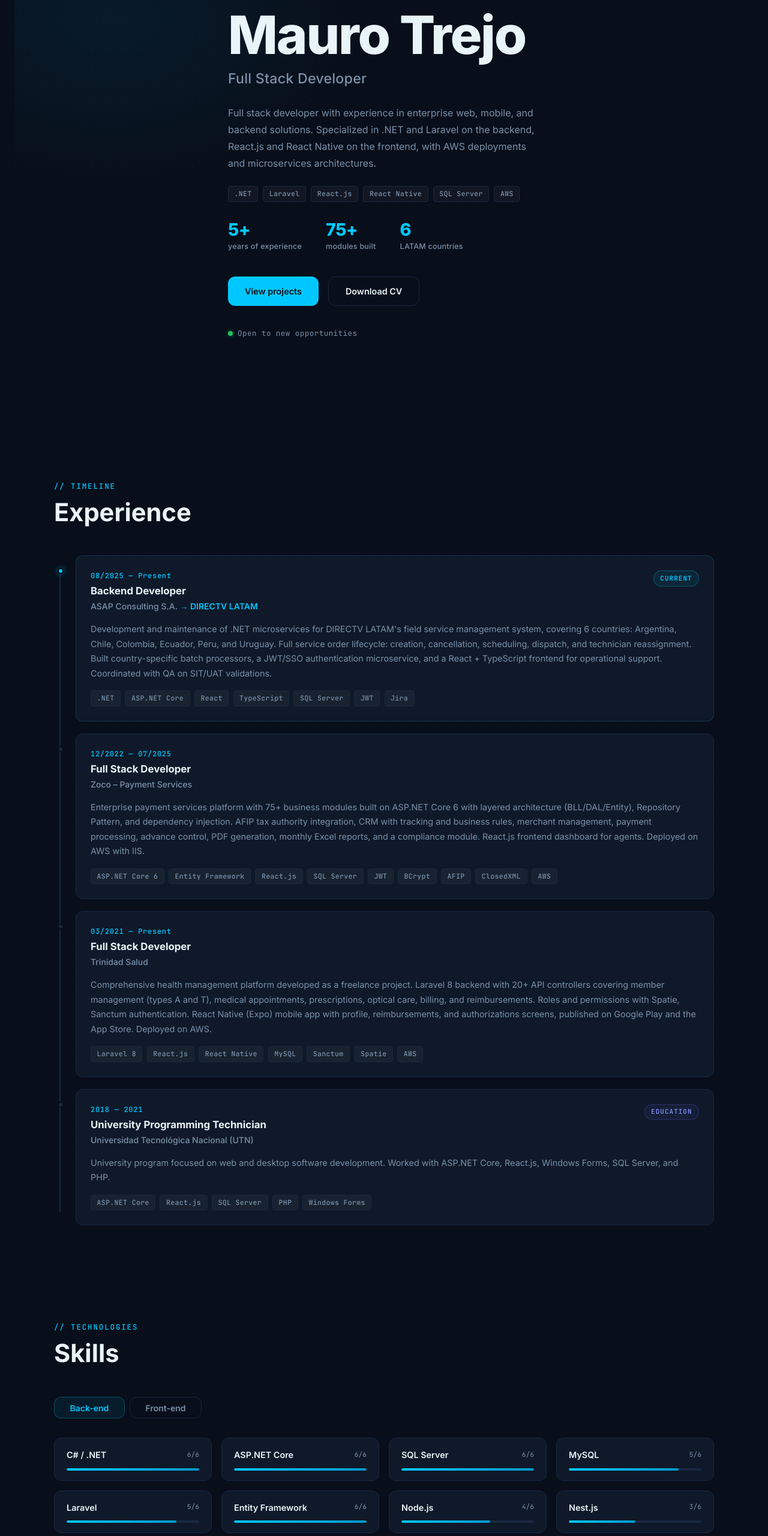
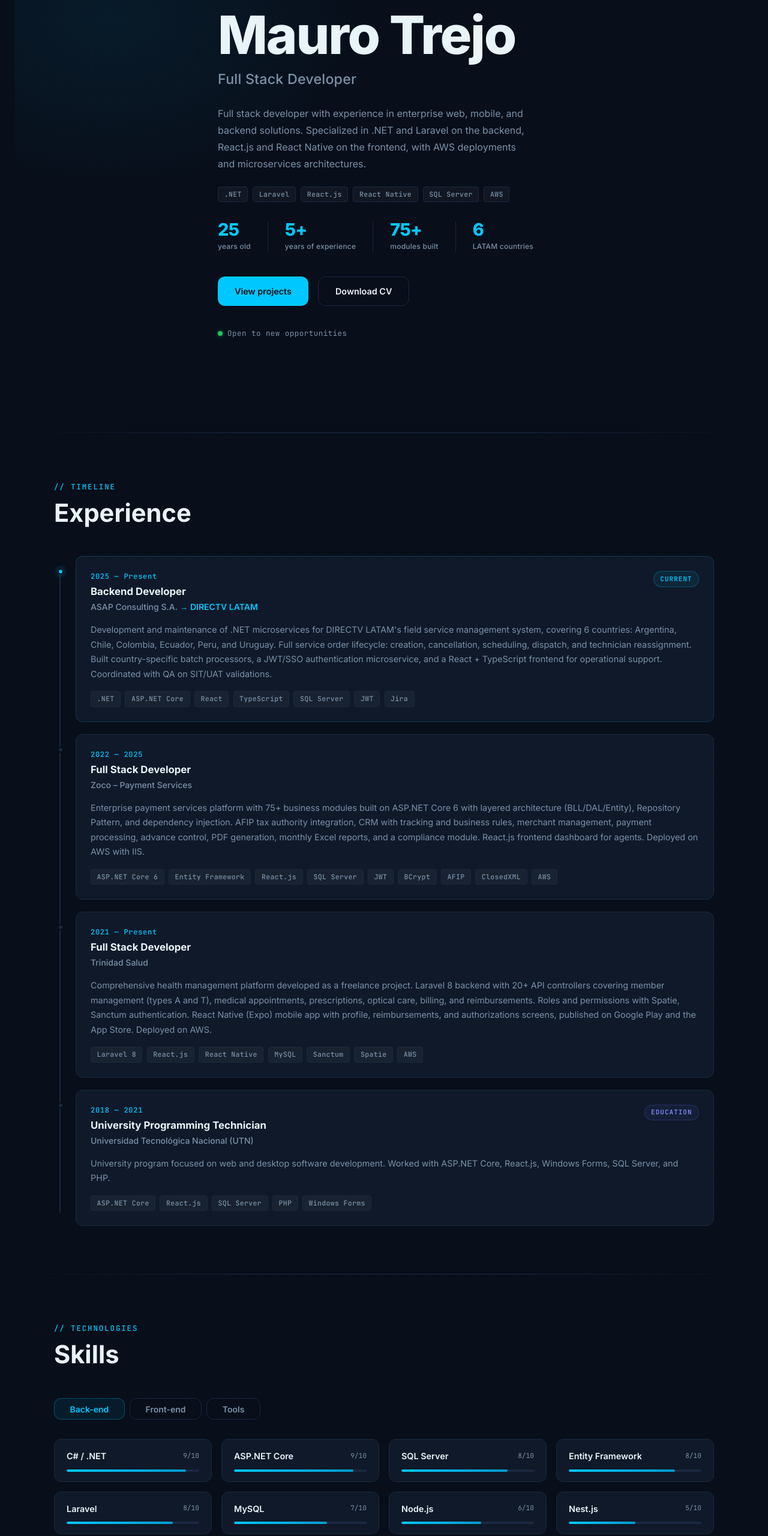
Before and after one commit to Mauro3jo/Portafolio, a React (Create React App) app in the folder portfolio/: page /projects in a window 1280 px wide. Shown: the part 239-2800 px from the top of the page at 60% size. Built offline with nearby package versions, Linux system fonts and the light colour scheme.

Commit message:
correcciones

```diff
--- a/portfolio/src/App.js
+++ b/portfolio/src/App.js
@@ -10,11 +10,20 @@ import { getInitialLanguage, LANGUAGE_STORAGE_KEY } from "./i18n/language.js";
 
 const App = () => {
   const [language, setLanguage] = useState(getInitialLanguage);
+  const [showScrollTop, setShowScrollTop] = useState(false);
 
   useEffect(() => {
     if (typeof window === "undefined") return;
     window.localStorage.setItem(LANGUAGE_STORAGE_KEY, language);
   }, [language]);
+
+  useEffect(() => {
+    const onScroll = () => setShowScrollTop(window.scrollY > 400);
+    window.addEventListener("scroll", onScroll);
+    return () => window.removeEventListener("scroll", onScroll);
+  }, []);
+
+  const scrollToTop = () => window.scrollTo({ top: 0, behavior: "smooth" });
 
   return (
     <>
@@ -23,19 +32,40 @@ const App = () => {
         <section id="about">
           <Hero language={language} />
         </section>
+
+        <hr className="section-divider" />
+
         <section id="experience">
           <Experience language={language} />
         </section>
+
+        <hr className="section-divider" />
+
         <section id="skills">
           <Skills language={language} />
         </section>
+
+        <hr className="section-divider" />
+
         <section id="projects">
           <Projects language={language} />
         </section>
+
+        <hr className="section-divider" />
+
         <section id="contact">
           <Contact language={language} />
         </section>
       </main>
+
+      <button
+        type="button"
+        className={`scroll-top ${showScrollTop ? "scroll-top--visible" : ""}`}
+        onClick={scrollToTop}
+        aria-label={language === "en" ? "Back to top" : "Volver arriba"}
+      >
+        ↑
+      </button>
     </>
   );
 };
--- a/portfolio/src/experience/experienceData.js
+++ b/portfolio/src/experience/experienceData.js
@@ -5,7 +5,7 @@ const experienceData = {
       role: "Backend Developer",
       company: "ASAP Consulting S.A.",
       client: "DIRECTV LATAM",
-      period: "08/2025 — Actualidad",
+      period: "2025 — Actualidad",
       current: true,
       isEducation: false,
       description:
@@ -17,7 +17,7 @@ const experienceData = {
       role: "Full Stack Developer",
       company: "Zoco – Servicios de Pago",
       client: null,
-      period: "12/2022 — 07/2025",
+      period: "2022 — 2025",
       current: false,
       isEducation: false,
       description:
@@ -29,7 +29,7 @@ const experienceData = {
       role: "Full Stack Developer",
       company: "Trinidad Salud",
       client: null,
-      period: "03/2021 — Actualidad",
+      period: "2021 — Actualidad",
       current: false,
       isEducation: false,
       description:
@@ -55,7 +55,7 @@ const experienceData = {
       role: "Backend Developer",
       company: "ASAP Consulting S.A.",
       client: "DIRECTV LATAM",
-      period: "08/2025 — Present",
+      period: "2025 — Present",
       current: true,
       isEducation: false,
       description:
@@ -67,7 +67,7 @@ const experienceData = {
       role: "Full Stack Developer",
       company: "Zoco – Payment Services",
       client: null,
-      period: "12/2022 — 07/2025",
+      period: "2022 — 2025",
       current: false,
       isEducation: false,
       description:
@@ -79,7 +79,7 @@ const experienceData = {
       role: "Full Stack Developer",
       company: "Trinidad Salud",
       client: null,
-      period: "03/2021 — Present",
+      period: "2021 — Present",
       current: false,
       isEducation: false,
       description:
--- a/portfolio/src/hero/Hero.js
+++ b/portfolio/src/hero/Hero.js
@@ -1,5 +1,16 @@
 import React from "react";
 import "../styles/hero.css";
+
+const getAge = () => {
+  const today = new Date();
+  const birthday = new Date(2000, 1, 3); // 3 feb 2000
+  let age = today.getFullYear() - birthday.getFullYear();
+  const hasHadBirthdayThisYear =
+    today.getMonth() > birthday.getMonth() ||
+    (today.getMonth() === birthday.getMonth() && today.getDate() >= birthday.getDate());
+  if (!hasHadBirthdayThisYear) age -= 1;
+  return age;
+};
 
 const heroCopy = {
   es: {
@@ -32,6 +43,7 @@ const heroCopy = {
 
 const Hero = ({ language = "es" }) => {
   const copy = heroCopy[language] || heroCopy.es;
+  const age = getAge();
 
   return (
     <div className="hero">
@@ -49,6 +61,10 @@ const Hero = ({ language = "es" }) => {
         </div>
 
         <div className="hero__stats" aria-label="Stats">
+          <div className="hero__stat">
+            <span className="hero__stat-value">{age}</span>
+            <span className="hero__stat-label">{language === "en" ? "years old" : "años"}</span>
+          </div>
           {copy.stats.map((stat) => (
             <div key={stat.label} className="hero__stat">
               <span className="hero__stat-value">{stat.value}</span>
--- a/portfolio/src/projects/projectsData.js
+++ b/portfolio/src/projects/projectsData.js
@@ -21,15 +21,16 @@ const localizedProjects = {
   es: {
     1: {
       title: "Zoco – Servicios de Pago",
-      stack: ["ASP.NET Core 6", "Entity Framework", "React.js", "SQL Server", "AWS"],
+      stack: ["ASP.NET Core 6", "React.js", "React Native", "Python", "WinForms", "SQL Server", "AWS"],
       description: (
         <p>
-          Plataforma empresarial de servicios de pago con más de <strong>75 módulos de negocio</strong> en{" "}
-          <strong>ASP.NET Core 6</strong>, arquitectura por capas (BLL/DAL/Entity), Repository Pattern e inyección de
-          dependencias. Incluye integración con <strong>AFIP</strong>, CRM con seguimiento y reglas de negocio,
-          gestión de comercios, procesamiento de pagos, control de anticipos, generación de PDF, reportes Excel y
-          módulo de compliance. Frontend con <strong>React.js</strong> para dashboard de agentes. Despliegue en{" "}
-          <strong>AWS</strong> con IIS.
+          Ecosistema completo de servicios de pago: plataforma web en <strong>ASP.NET Core 6</strong> con más de 75
+          módulos de negocio (CRM, compliance, gestión de comercios, procesamiento de pagos, integración con{" "}
+          <strong>AFIP</strong>, reportes y monitoreo); dashboard en <strong>React.js</strong>; app móvil en{" "}
+          <strong>React Native</strong> con notificaciones en background; herramienta de escritorio en{" "}
+          <strong>WinForms</strong> para carga y gestión de datos; y sistema de automatización de backoffice
+          financiero en <strong>Python</strong> y <strong>.NET 8</strong> para procesamiento de archivos Excel con
+          lógica por tarjeta (Visa, Mastercard, Maestro) e integración de macros.
         </p>
       ),
     },
@@ -51,10 +52,10 @@ const localizedProjects = {
       stack: [".NET", "ASP.NET Core", "React", "TypeScript", "SQL Server"],
       description: (
         <p>
-          Sistema de gestión de campo para <strong>DIRECTV LATAM</strong> con cobertura en 6 países (AR, CL, CO, EC,
-          PE, UY). Arquitectura de <strong>microservicios en .NET</strong> para el ciclo completo de órdenes de
-          servicio: creación, cancelación, programación, despacho y reasignación de técnicos. Procesos batch con
-          lógica por país, microservicio de autenticación <strong>JWT/SSO</strong> y frontend en{" "}
+          Sistema de gestión de campo para <strong>DIRECTV LATAM</strong> con cobertura en 6 países. Arquitectura
+          de <strong>microservicios en .NET</strong> para el ciclo completo de órdenes de servicio: creación,
+          cancelación, programación, despacho y reasignación de técnicos. Procesos batch con lógica por país,
+          microservicio de autenticación <strong>JWT/SSO</strong> y frontend en{" "}
           <strong>React + TypeScript</strong> para soporte operativo.
         </p>
       ),
@@ -63,14 +64,15 @@ const localizedProjects = {
   en: {
     1: {
       title: "Zoco – Payment Services",
-      stack: ["ASP.NET Core 6", "Entity Framework", "React.js", "SQL Server", "AWS"],
+      stack: ["ASP.NET Core 6", "React.js", "React Native", "Python", "WinForms", "SQL Server", "AWS"],
       description: (
         <p>
-          Enterprise payment services platform with <strong>75+ business modules</strong> built on{" "}
-          <strong>ASP.NET Core 6</strong> with layered architecture (BLL/DAL/Entity), Repository Pattern, and
-          dependency injection. Includes <strong>AFIP</strong> tax authority integration, CRM with business rules and
-          tracking, merchant management, payment processing, advance control, PDF generation, Excel reports, and a
-          compliance module. <strong>React.js</strong> agent dashboard. Deployed on <strong>AWS</strong> with IIS.
+          Full payment services ecosystem: web platform on <strong>ASP.NET Core 6</strong> with 75+ business modules
+          (CRM, compliance, merchant management, payment processing, <strong>AFIP</strong> integration, reports, and
+          monitoring); <strong>React.js</strong> dashboard; <strong>React Native</strong> mobile app with background
+          notifications; <strong>WinForms</strong> desktop tool for data upload and management; and a financial
+          backoffice automation system in <strong>Python</strong> and <strong>.NET 8</strong> for Excel processing
+          with per-card logic (Visa, Mastercard, Maestro) and macro integration.
         </p>
       ),
     },
@@ -92,11 +94,11 @@ const localizedProjects = {
       stack: [".NET", "ASP.NET Core", "React", "TypeScript", "SQL Server"],
       description: (
         <p>
-          Field service management system for <strong>DIRECTV LATAM</strong> covering 6 countries (AR, CL, CO, EC,
-          PE, UY). <strong>.NET microservices</strong> architecture for full service order lifecycle: creation,
-          cancellation, scheduling, dispatch, and technician reassignment. Country-specific batch processors, a{" "}
-          <strong>JWT/SSO</strong> authentication microservice, and a <strong>React + TypeScript</strong> frontend for
-          operational support.
+          Field service management system for <strong>DIRECTV LATAM</strong> covering 6 countries. <strong>.NET
+          microservices</strong> architecture for the full service order lifecycle: creation, cancellation,
+          scheduling, dispatch, and technician reassignment. Country-specific batch processors, a{" "}
+          <strong>JWT/SSO</strong> authentication microservice, and a <strong>React + TypeScript</strong> frontend
+          for operational support.
         </p>
       ),
     },
--- a/portfolio/src/skills/Skills.js
+++ b/portfolio/src/skills/Skills.js
@@ -1,6 +1,8 @@
 import React, { useState } from "react";
 import skills from "./skillsData";
 import "../styles/skillsMenu.css";
+
+const MAX_LEVEL = 10;
 
 const sectionTitles = {
   es: { label: "// TECNOLOGÍAS", title: "Skills" },
@@ -8,8 +10,8 @@ const sectionTitles = {
 };
 
 const categoryLabels = {
-  es: { 1: "Back-end", 2: "Front-end" },
-  en: { 1: "Back-end", 2: "Front-end" },
+  es: { 1: "Back-end", 2: "Front-end", 3: "Herramientas" },
+  en: { 1: "Back-end", 2: "Front-end", 3: "Tools" },
 };
 
 const Skills = ({ language = "es" }) => {
@@ -45,12 +47,12 @@ const Skills = ({ language = "es" }) => {
           <div key={skill.title} className="skill-card">
             <div className="skill-card__info">
               <span className="skill-card__name">{skill.title}</span>
-              <span className="skill-card__level">{skill.level}/6</span>
+              <span className="skill-card__level">{skill.level}/{MAX_LEVEL}</span>
             </div>
             <div className="skill-card__bar">
               <div
                 className="skill-card__fill"
-                style={{ width: `${Math.round((skill.level / 6) * 100)}%` }}
+                style={{ width: `${(skill.level / MAX_LEVEL) * 100}%` }}
               ></div>
             </div>
           </div>
--- a/portfolio/src/skills/skillsData.js
+++ b/portfolio/src/skills/skillsData.js
@@ -1,26 +1,35 @@
 const skills = {
   1: [
-    { title: "C# / .NET", level: 6 },
-    { title: "ASP.NET Core", level: 6 },
-    { title: "SQL Server", level: 6 },
-    { title: "MySQL", level: 5 },
-    { title: "Laravel", level: 5 },
-    { title: "Entity Framework", level: 6 },
-    { title: "Node.js", level: 4 },
-    { title: "Nest.js", level: 3 },
-    { title: "Git", level: 6 },
-    { title: "Docker", level: 3 },
-    { title: "AWS", level: 4 },
+    { title: "C# / .NET", level: 9 },
+    { title: "ASP.NET Core", level: 9 },
+    { title: "SQL Server", level: 8 },
+    { title: "Entity Framework", level: 8 },
+    { title: "Laravel", level: 8 },
+    { title: "MySQL", level: 7 },
+    { title: "Node.js", level: 6 },
+    { title: "Nest.js", level: 5 },
+    { title: "Python", level: 5 },
   ],
   2: [
-    { title: "React.js", level: 6 },
-    { title: "JavaScript", level: 6 },
-    { title: "TypeScript", level: 5 },
-    { title: "React Native", level: 5 },
-    { title: "Next.js", level: 4 },
-    { title: "HTML5", level: 6 },
-    { title: "CSS3", level: 4 },
-    { title: "Bootstrap", level: 4 },
+    { title: "React.js", level: 9 },
+    { title: "JavaScript", level: 9 },
+    { title: "TypeScript", level: 7 },
+    { title: "React Native", level: 8 },
+    { title: "HTML5", level: 9 },
+    { title: "CSS3", level: 7 },
+    { title: "Next.js", level: 6 },
+    { title: "Bootstrap", level: 7 },
+  ],
+  3: [
+    { title: "Git", level: 9 },
+    { title: "AWS", level: 6 },
+    { title: "Docker", level: 5 },
+    { title: "IIS / Windows Server", level: 7 },
+    { title: "Jira", level: 7 },
+    { title: "REST APIs", level: 9 },
+    { title: "Microservicios", level: 7 },
+    { title: "SOLID", level: 8 },
+    { title: "Repository Pattern", level: 8 },
   ],
 };
 
--- a/portfolio/src/styles/app.css
+++ b/portfolio/src/styles/app.css
@@ -121,6 +121,47 @@ section {
   letter-spacing: 0.03em;
 }
 
+/* Section divider */
+.section-divider {
+  border: none;
+  height: 1px;
+  background: linear-gradient(90deg, transparent, var(--border) 30%, var(--border) 70%, transparent);
+  margin: 0 1.5rem;
+}
+
+/* Scroll to top button */
+.scroll-top {
+  position: fixed;
+  bottom: 2rem;
+  right: 2rem;
+  width: 2.6rem;
+  height: 2.6rem;
+  border-radius: 50%;
+  background: var(--bg-card);
+  border: 1px solid var(--border);
+  color: var(--text-muted);
+  font-size: 1rem;
+  display: flex;
+  align-items: center;
+  justify-content: center;
+  cursor: pointer;
+  opacity: 0;
+  pointer-events: none;
+  transition: opacity 0.25s, border-color 0.2s, color 0.2s, transform 0.2s;
+  z-index: 50;
+}
+
+.scroll-top--visible {
+  opacity: 1;
+  pointer-events: auto;
+}
+
+.scroll-top:hover {
+  border-color: var(--accent);
+  color: var(--accent);
+  transform: translateY(-2px);
+}
+
 ::-webkit-scrollbar { width: 5px; }
 ::-webkit-scrollbar-track { background: var(--bg); }
 ::-webkit-scrollbar-thumb { background: var(--border); border-radius: 3px; }
--- a/portfolio/src/styles/hero.css
+++ b/portfolio/src/styles/hero.css
@@ -67,15 +67,26 @@
 /* Stats row */
 .hero__stats {
   display: flex;
-  gap: 2.5rem;
+  align-items: center;
+  gap: 0;
   margin-bottom: 2.5rem;
   flex-wrap: wrap;
+  row-gap: 1rem;
 }
 
 .hero__stat {
   display: flex;
   flex-direction: column;
   gap: 0.2rem;
+  padding: 0 1.75rem;
+}
+
+.hero__stat:first-child {
+  padding-left: 0;
+}
+
+.hero__stat + .hero__stat {
+  border-left: 1px solid var(--border);
 }
 
 .hero__stat-value {
@@ -87,10 +98,11 @@
 }
 
 .hero__stat-label {
-  font-size: 0.78rem;
+  font-size: 0.75rem;
   color: var(--text-muted);
   font-weight: 500;
   letter-spacing: 0.02em;
+  white-space: nowrap;
 }
 
 .hero__actions {
@@ -130,6 +142,21 @@
     padding: 2.5rem 1.5rem;
   }
 
+  .hero__stats {
+    display: grid;
+    grid-template-columns: 1fr 1fr;
+    gap: 1.25rem 0;
+  }
+
+  .hero__stat {
+    padding: 0;
+    border-left: none !important;
+  }
+
+  .hero__stat-value {
+    font-size: 1.5rem;
+  }
+
   .hero__actions {
     flex-direction: column;
     align-items: flex-start;
--- a/portfolio/src/styles/projectsMenu.css
+++ b/portfolio/src/styles/projectsMenu.css
@@ -20,21 +20,24 @@
 }
 
 .project-card__img-wrap {
-  aspect-ratio: 16 / 9;
+  height: 200px;
   overflow: hidden;
-  background: var(--border);
+  background: var(--bg-card);
+  border-bottom: 1px solid var(--border);
+  display: flex;
+  align-items: center;
+  justify-content: center;
 }
 
 .project-card__img {
   width: 100%;
   height: 100%;
-  object-fit: cover;
-  transition: transform 0.4s ease;
   display: block;
+  object-fit: contain;
 }
 
 .project-card:hover .project-card__img {
-  transform: scale(1.05);
+  transform: none;
 }
 
 .project-card__body {
```
